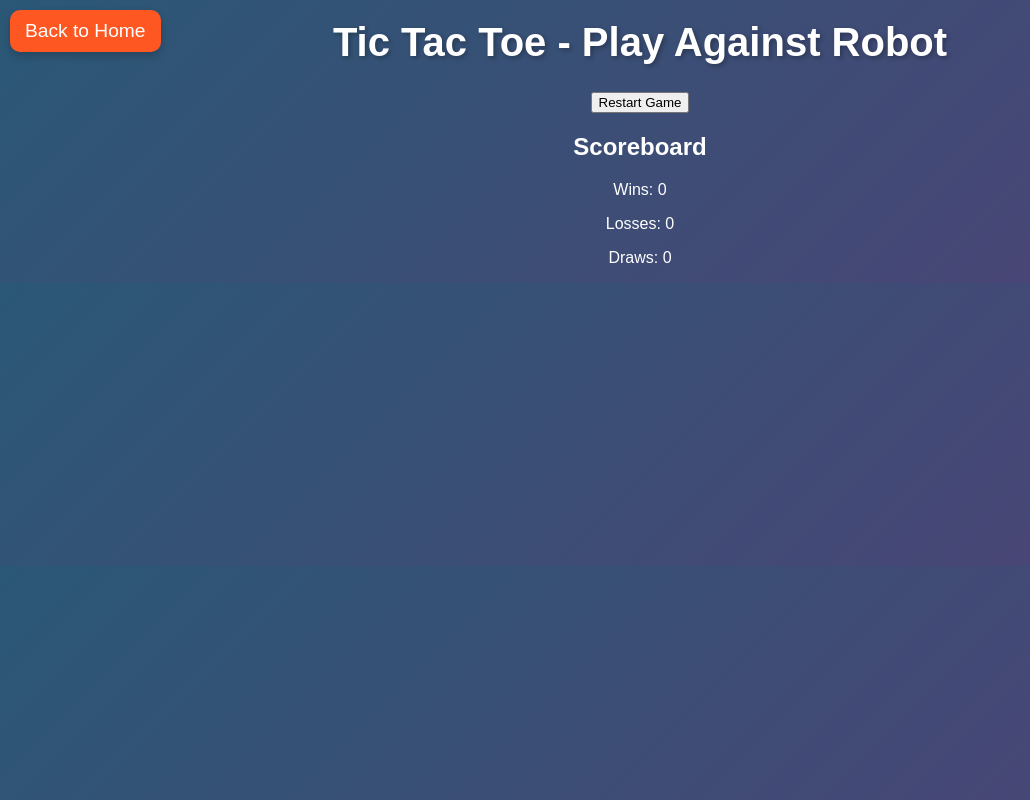
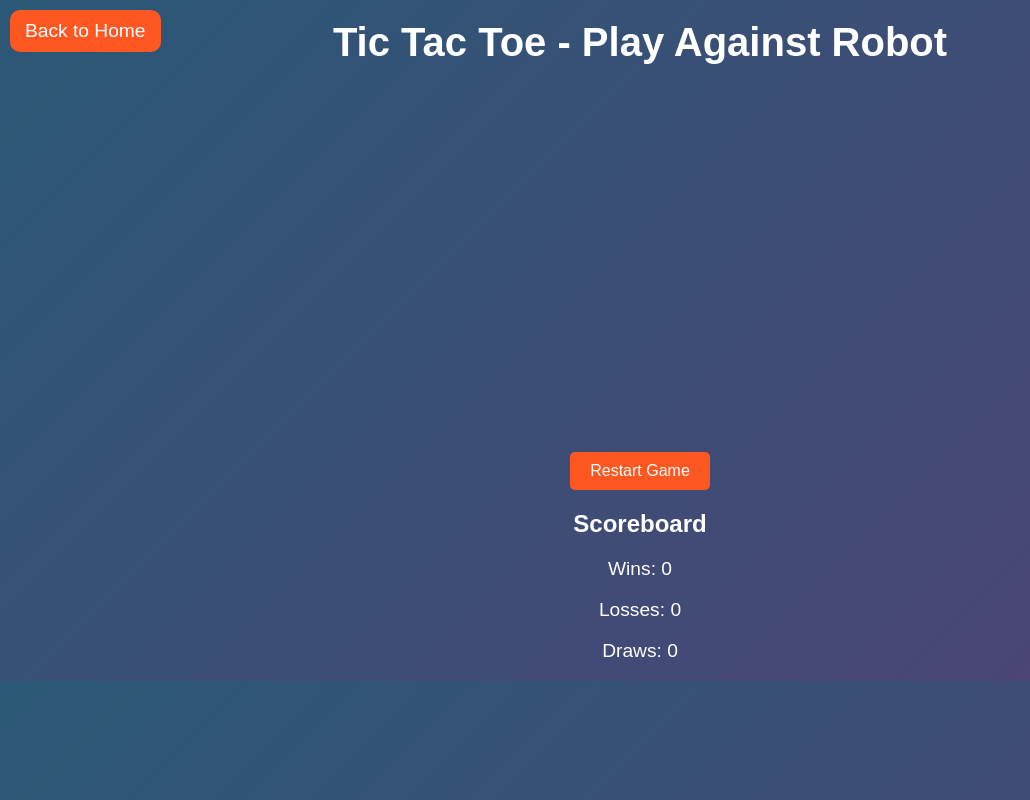
Before and after one commit to onlineminigames/game.github.io, a PHP site: page /tic-tac-toe.html in a window 1280 px wide. Shown: the whole page, without its empty margins (0-1030 px from the left). Run offline with PHP 8.4, Linux system fonts and the light colour scheme.

Commit message:
Update styles.css

```diff
--- a/styles.css
+++ b/styles.css
@@ -1,6 +1,6 @@
 /* General body styling */
 body {
-  font-family: 'Arial', sans-serif;
+  font-family: Arial, sans-serif;
   text-align: center;
   background: linear-gradient(135deg, #2b5876, #4e4376);
   color: white;
@@ -8,23 +8,24 @@ body {
   padding: 0;
 }
 
-/* Title styling */
 h1 {
   margin-top: 20px;
   font-size: 2.5em;
-  text-shadow: 2px 2px 5px rgba(0, 0, 0, 0.3);
 }
 
-/* Tic Tac Toe board styling */
-#tic-tac-toe-board {
+#game-container {
+  display: flex;
+  flex-direction: column;
+  align-items: center;
+  margin-top: 20px;
+}
+
+#board {
   display: grid;
-  grid-template-columns: repeat(3, 100px); /* 3x3 grid structure */
-  grid-gap: 5px;
-  margin: 20px auto;
-  background-color: #fff;
-  border: 3px solid #000;
-  padding: 5px;
-  width: max-content; /* Ensures the grid fits tightly */
+  grid-template-columns: repeat(3, 100px); /* 3x3 Grid */
+  grid-template-rows: repeat(3, 100px);
+  gap: 5px;
+  margin: 20px;
 }
 
 .cell {
@@ -36,14 +37,32 @@ h1 {
   text-align: center;
   line-height: 100px; /* Centers text vertically */
   cursor: pointer;
-  transition: background-color 0.3s ease;
 }
 
 .cell:hover {
   background-color: #ddd;
 }
 
-/* Back button styling */
+#result {
+  margin-top: 10px;
+  font-size: 1.5em;
+  font-weight: bold;
+}
+
+#reset {
+  background-color: #ff5722;
+  color: white;
+  padding: 10px 20px;
+  font-size: 1em;
+  border: none;
+  border-radius: 5px;
+  cursor: pointer;
+}
+
+#reset:hover {
+  background-color: #e64a19;
+}
+
 .back-button {
   position: absolute;
   top: 10px;
@@ -54,21 +73,12 @@ h1 {
   font-size: 1.2em;
   padding: 10px 15px;
   border-radius: 10px;
-  box-shadow: 0 4px 8px rgba(0, 0, 0, 0.2);
-  transition: transform 0.2s, background 0.2s;
 }
 
-.back-button:hover {
-  background: #e64a19;
-  transform: translateY(-3px);
-}
-
-/* Scoreboard styling */
 #scoreboard {
   margin-top: 20px;
 }
 
-#result {
-  margin-top: 15px;
-  font-size: 1.5em;
+#scoreboard p {
+  font-size: 1.2em;
 }
```
